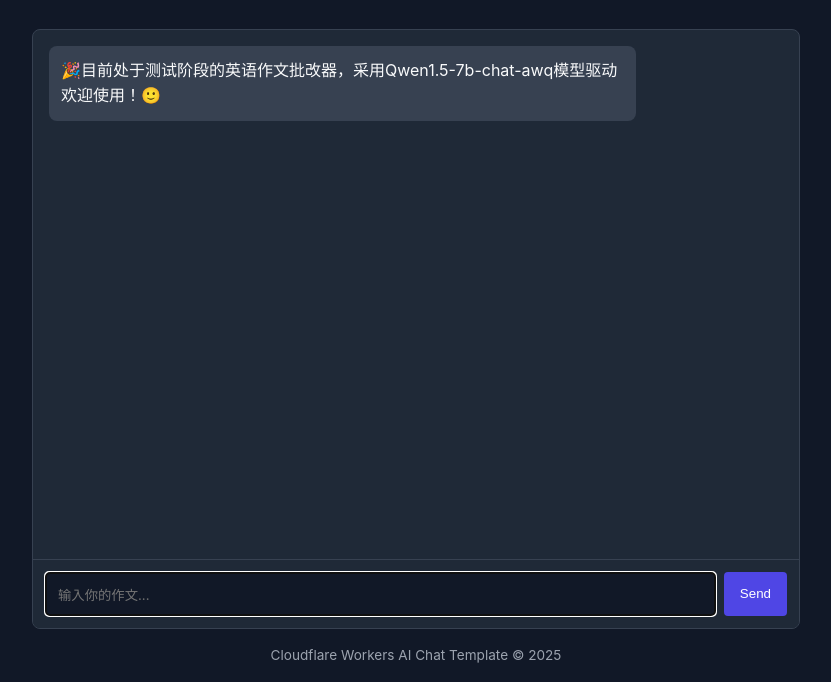
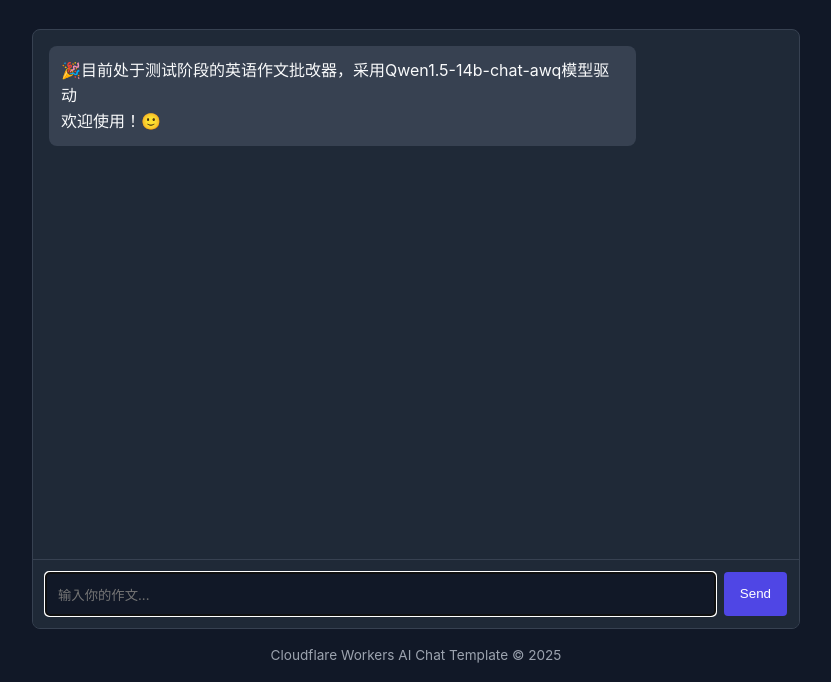
Before and after one commit to ZST258/llm-chat-app-template, a website: page public/index.html in a window 1280 px wide. Shown: the part 132-814 px from the top of the page, without its empty margins (224-1055 px from the left). Drawn offline with Linux system fonts and the light colour scheme.

Commit message:
Update index.html

```diff
--- a/public/index.html
+++ b/public/index.html
@@ -157,7 +157,7 @@
       <div id="chat-messages" class="chat-messages">
         <div class="message assistant-message">
           <p>
-            🎉目前处于测试阶段的英语作文批改器，采用Qwen1.5-7b-chat-awq模型驱动<br />
+            🎉目前处于测试阶段的英语作文批改器，采用Qwen1.5-14b-chat-awq模型驱动<br />
             欢迎使用！🙂
           </p>
         </div>
```
